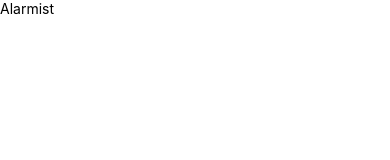
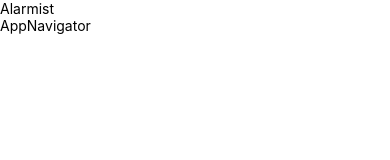
Before and after one commit to MeetYourCreator/Alarmist, a React Native app: screen / in a window 390 px wide. Shown: the top 160 px of the page. Built offline with nearby package versions, Linux system fonts and the light colour scheme.

Commit message:
import packages and init app navigation
import @react-navigation/native @react-navigation/native-stack

import reduxjs/toolkit react-redux react-router-native

init AppNavigator component to handle app-wide navigation

```diff
--- a/App.js
+++ b/App.js
@@ -1,22 +1,19 @@
-/**
- * Sample React Native App
- * https://github.com/facebook/react-native
- *
- * @format
- * @flow strict-local
- */
+import React from 'react';
 
-import React from 'react';
+
 import {
   SafeAreaView,
   StyleSheet,
   Text
 } from 'react-native';
 
+import AppNavigator from './src/AppNavigator';
+
 const App = () => {
   return (
     <SafeAreaView>
       <Text>Alarmist</Text>
+      <AppNavigator />
     </SafeAreaView>
   );
 };
--- /dev/null
+++ b/src/AppNavigator.js
@@ -0,0 +1,19 @@
+import React from 'react';
+import { NavigationContainer } from '@react-navigation/native';
+import { createNativeStackNavigator } from '@react-navigation/native-stack';
+import { SafeAreaView, Text } from 'react-native';
+
+const Stack = createNativeStackNavigator();
+
+const AppNavigator = () => {
+  return (
+
+    <NavigationContainer>
+      <SafeAreaView>
+        <Text>AppNavigator</Text>
+      </SafeAreaView>
+    </NavigationContainer>
+  );
+};
+
+export default AppNavigator;
```
Also changed, not shown: index.js (+2 -6 lines), package.json (+9 -1 lines), 2 other files (tests, documents, lock files or other folders).
